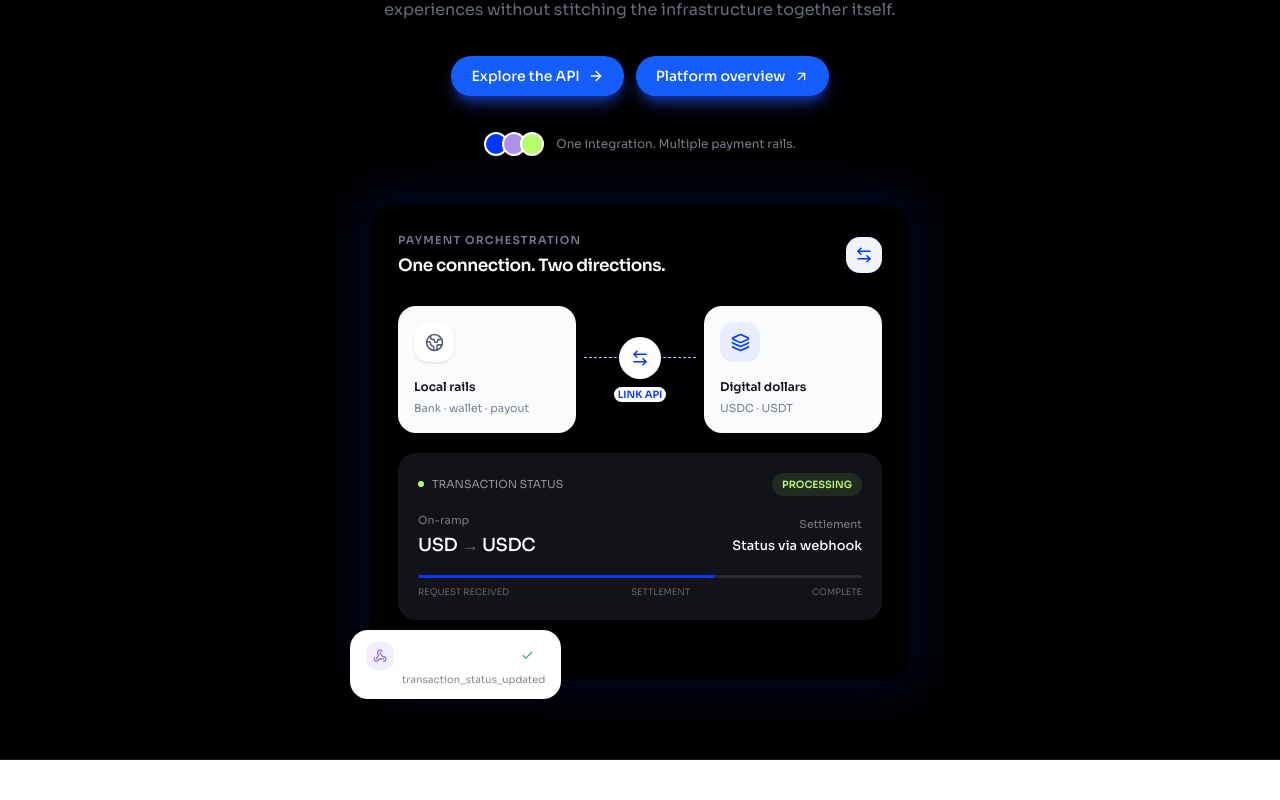
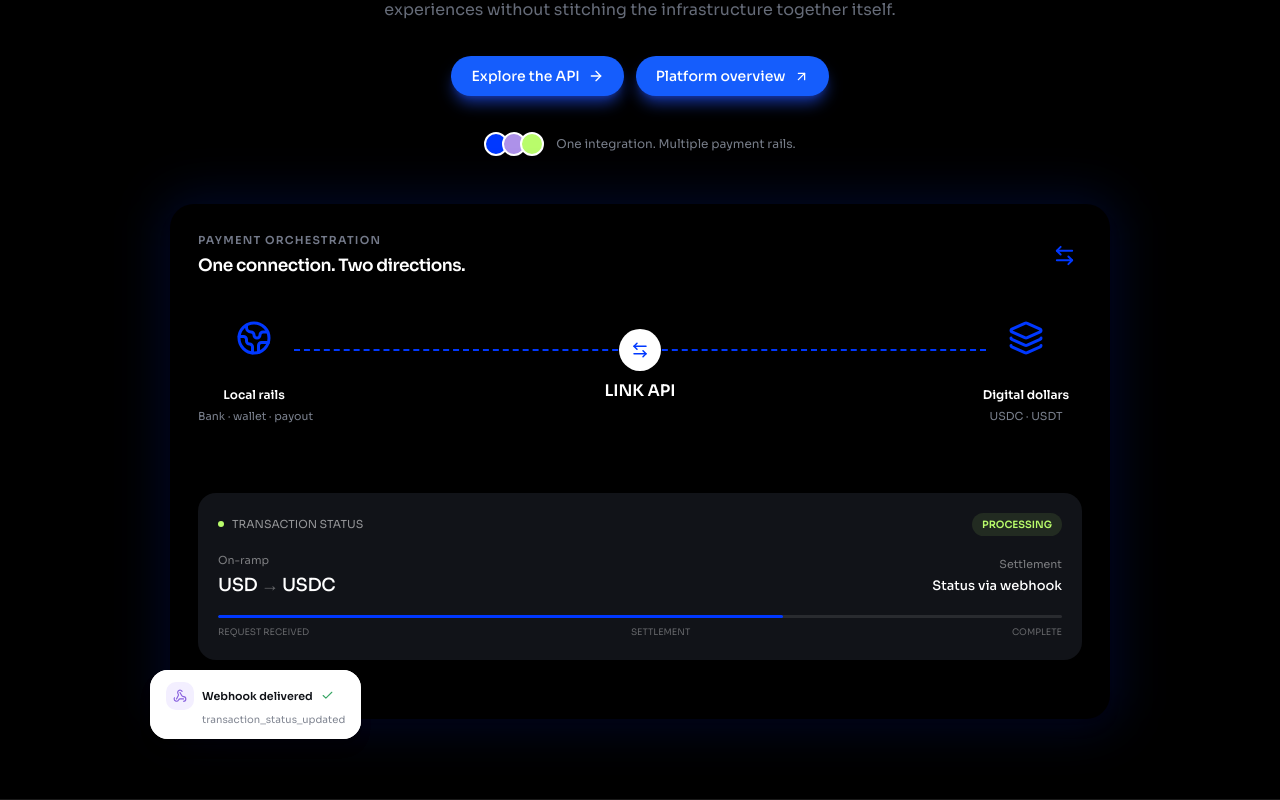
Before and after one commit to heckyobiazi/link-api-view, a Next.js app: page / in a window 1280 px wide. Shown: the part 431-1231 px from the top of the page. Before the commit the page ends 1191 px from the top, so only its background shows below. Built offline with nearby package versions, Linux system fonts and the light colour scheme.

Commit message:
updated the section in app/page.tsx, updated UI components on the section for better user experience

```diff
--- a/app/page.tsx
+++ b/app/page.tsx
@@ -67,18 +67,20 @@ export default function Home() {
           <div className="mt-9 flex items-center justify-center gap-3 text-[12px] text-[#777d89]"><span className="flex -space-x-1.5"><i className="h-6 w-6 rounded-full border-2 border-white bg-[#0038ff]"/><i className="h-6 w-6 rounded-full border-2 border-white bg-[#ad91e9]"/><i className="h-6 w-6 rounded-full border-2 border-white bg-[#b9fc6b]"/></span><span>One integration. Multiple payment rails.</span></div>
         </div>
 
-        <div className="relative mx-auto w-full max-w-[540px]">
+        <div className="relative mx-auto w-full max-w-[940px]">
           <div className="absolute -inset-2 rounded-[28px] bg-[#0038ff]/15 blur-xl" />
           <div className="relative overflow-hidden rounded-[24px] bg-black p-5 shadow-lg sm:p-7">
             <div className="flex items-center justify-between">
               <div>
                 <div className="text-[11px] font-semibold uppercase tracking-[.11em] text-[#737989]">Payment orchestration</div>
-                <div className="mt-1 text-[17px] font-semibold tracking-[-.03em]">One connection. Two directions.</div></div><span className="grid h-9 w-9 place-items-center rounded-xl bg-[#f1f4ff] text-[#0038ff]"><ArrowLeftRight size={18}/></span></div>
-            <div className="relative mt-7 grid grid-cols-[1fr_90px_1fr] items-center gap-2 sm:grid-cols-[1fr_112px_1fr]">
-              <div className="rounded-2xl bg-[#fafbfc] p-4 text-[#111318]"><span className="grid h-10 w-10 place-items-center rounded-xl bg-white text-[#555d6c] shadow-sm"><Globe2 size={19}/></span><div className="mt-4 text-[12px] font-semibold">Local rails</div><div className="mt-1 text-[11px] text-[#7a808d]">Bank · wallet · payout</div></div>
-              <div className="relative flex flex-col items-center gap-2"><span className="absolute left-0 right-0 top-[20px] border-t border-dashed border-[#b6c2ff]"/><span className="z-[1] grid h-[42px] w-[42px] place-items-center rounded-full bg-white text-[#0038ff] shadow-sm"><ArrowLeftRight size={18}/></span><span className="z-[1] rounded-full bg-white px-1 text-[10px] font-semibold text-[#0038ff]">LINK API</span></div>
-              <div className="rounded-2xl bg-[#fafbfc] p-4 text-[#111318]"><span className="grid h-10 w-10 place-items-center rounded-xl bg-[#e9edff] text-[#0038ff]"><Layers3 size={19}/></span><div className="mt-4 text-[12px] font-semibold">Digital dollars</div><div className="mt-1 text-[11px] text-[#7a808d]">USDC · USDT</div></div>
+                <div className="mt-1 text-[17px] font-semibold tracking-[-.03em]">One connection. Two directions.</div></div><span className="grid h-9 w-9 place-items-center text-[#0038ff]"><ArrowLeftRight size={23}/></span></div>
+            <div className="relative mt-7 grid grid-cols-[7rem_minmax(4rem,1fr)_7rem] items-center gap-2">
+              <div className="text-center"><span className="grid h-16 w-16 place-items-center text-[#0038ff] mx-auto"><Globe2 size={36} className="drop-shadow-md"/></span><div className="mt-4 text-[12px] font-semibold">Local rails</div><div className="mt-1 whitespace-nowrap text-[11px] text-[#7a808d]">Bank · wallet · payout</div></div>
+              <div className="relative flex flex-col items-center gap-2"><span className="absolute -left-6 -right-6 top-[20px] border-t-2 border-dashed border-[#0038ff]"/><span className="z-[1] grid h-[42px] w-[42px] place-items-center rounded-full bg-white text-[#0038ff] shadow-sm"><ArrowLeftRight size={18}/></span><span className="z-[1] px-1 text-[16px] font-semibold text-[#ffffff]">LINK API</span></div>
+              <div className="text-center"><span className="grid h-16 w-16 place-items-center text-[#0038ff] mx-auto"><Layers3 size={36} className="drop-shadow-md"/></span><div className="mt-4 text-[12px] font-semibold">Digital dollars</div><div className="mt-1 text-[11px] text-[#7a808d]">USDC · USDT</div></div>
             </div>
+            <br />
+            <br />
             <div className="mt-5 rounded-2xl bg-[#111318] p-4 text-white sm:p-5">
               <div className="flex items-center justify-between"><div className="flex items-center gap-2 text-[11px] text-white/55">
               <span className="h-1.5 w-1.5 rounded-full bg-[#b9fc6b]"/> TRANSACTION STATUS</div>
@@ -95,7 +97,8 @@ export default function Home() {
             </div>
             <div className="mt-4 flex items-center justify-between text-[10px] text-[#858b97]"><span className="flex items-center gap-1.5"><ShieldCheck size={13} className="text-[#0038ff]"/> Built-in orchestration</span></div>
           </div>
-          <div className="absolute -bottom-5 -left-5 hidden rounded-2xl bg-white px-4 py-3 shadow-lg sm:block"><div className="flex items-center gap-2 text-[11px] font-semibold"><span className="grid h-7 w-7 place-items-center rounded-lg bg-[#f3efff] text-[#8961df]"><Webhook size={14}/></span>Webhook delivered <Check size={13} className="text-[#38a665]"/></div><div className="ml-9 mt-0.5 text-[10px] text-[#818692]">transaction_status_updated</div></div>
+          <div className="absolute -bottom-5 -left-5 hidden rounded-2xl bg-white px-4 py-3 shadow-lg sm:block"><div className="flex items-center gap-2 text-[11px] font-semibold"><span className="grid h-7 w-7 place-items-center rounded-lg bg-[#f3efff] text-[#8961df]"><Webhook size={14}/></span>Webhook delivered <Check size={13} className="text-[#0038ff]"/></div><div className="ml-9 mt-0.5 text-[10px] text-[#818692]">transaction_status_updated</div></div>
+          <div className="absolute -bottom-5 -left-5 hidden rounded-2xl bg-white px-4 py-3 text-[#111318] shadow-lg sm:block"><div className="flex items-center gap-2 text-[11px] font-semibold"><span className="grid h-7 w-7 place-items-center rounded-lg bg-[#f3efff] text-[#8961df]"><Webhook size={14}/></span>Webhook delivered <Check size={13} className="text-[#38a665]"/></div><div className="ml-9 mt-0.5 text-[10px] text-[#818692]">transaction_status_updated</div></div>
         </div>
       </div>
     </section>
```
